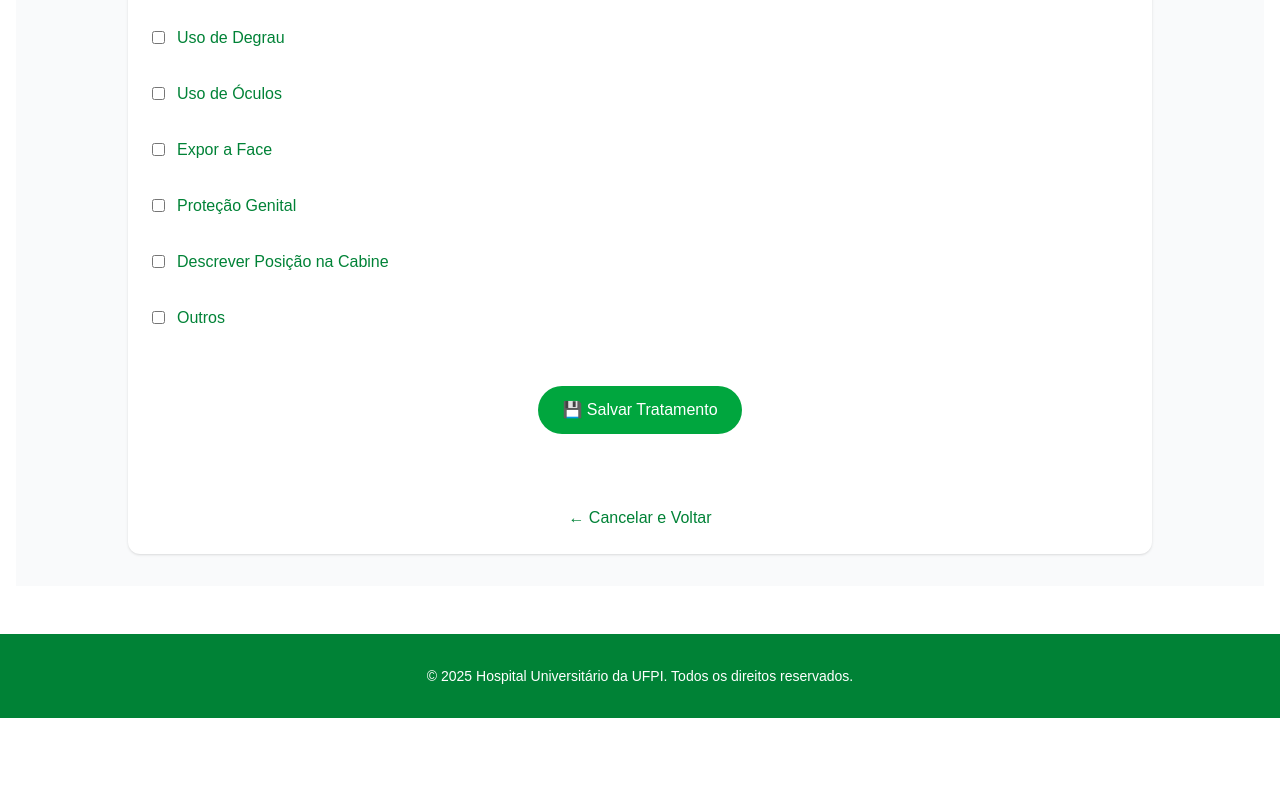
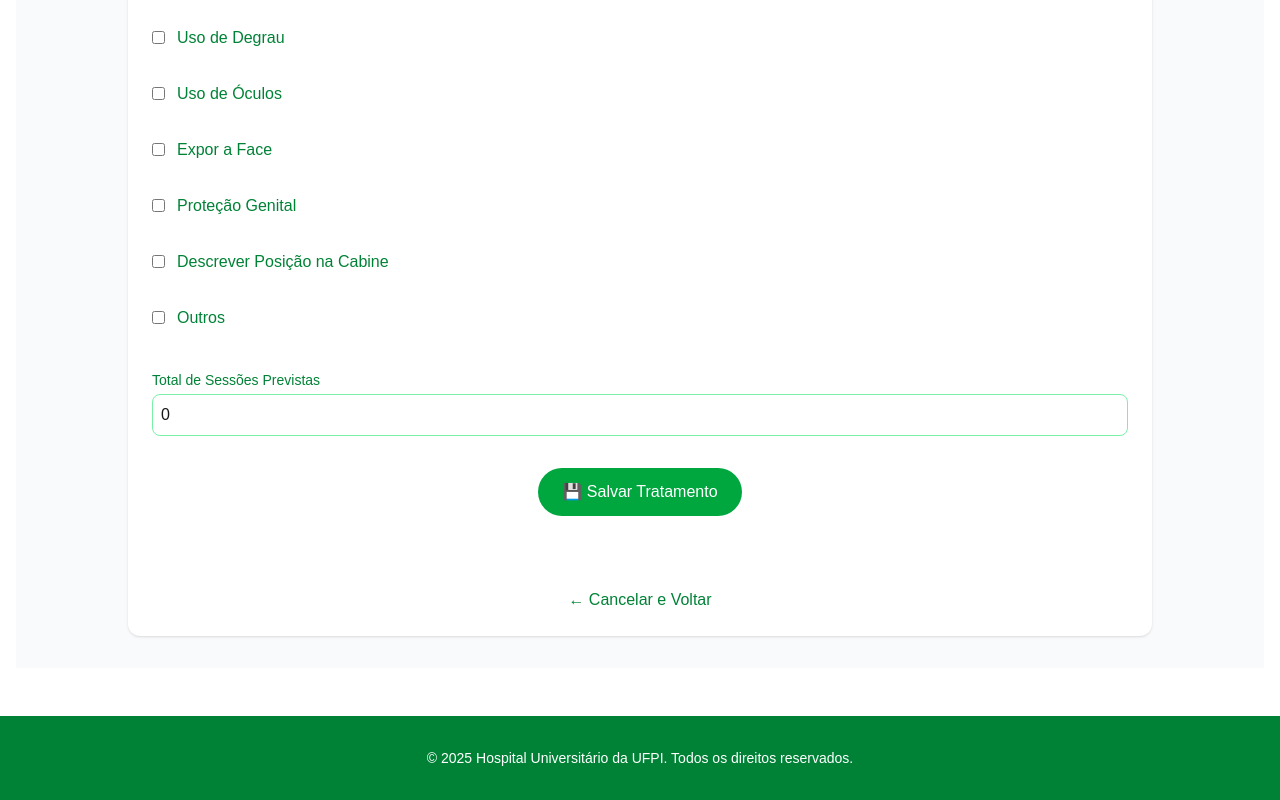
Before and after one commit to hospital-universitario-ufpi/projeto-hu-frontend, a Next.js app: page /paciente/1/tratamento in a window 1280 px wide. Shown: the part 1232-2032 px from the top of the page. Before the commit the page ends 1950 px from the top, so only its background shows below. Built offline with nearby package versions, Linux system fonts and the light colour scheme.

Commit message:
feat: ajustes nos componentes de sessões e tratamentos

```diff
--- a/src/app/paciente/[id]/page.tsx
+++ b/src/app/paciente/[id]/page.tsx
@@ -30,6 +30,7 @@ interface Tratamento {
   mapa: MapaCorporalData;
   exames: Exame[];
   particularidades: ParticularidadeData;
+  totalSessoesPrevistas?: number;
 }
 
 interface Sessao {
@@ -40,7 +41,6 @@ interface Sessao {
   observacoes: string;
   tempoExposicao: string;
 }
-
 
 export default function VisualizarPaciente() {
   const { id } = useParams();
@@ -55,6 +55,8 @@ export default function VisualizarPaciente() {
   const tratamentosPorPagina = 5;
 
   const [filtroData, setFiltroData] = useState("");
+
+
 
   useEffect(() => {
     const pacienteArmazenado = localStorage.getItem(`paciente_${id}`);
--- a/src/app/paciente/[id]/tratamento/page.tsx
+++ b/src/app/paciente/[id]/tratamento/page.tsx
@@ -15,7 +15,9 @@ import { useState, useEffect } from "react";
 import Link from "next/link";
 import MapaCorporal from "@/components/MapaCorporal";
 import SessaoExames, { Exame } from "@/components/SessaoExames";
-import Particularidade, { ParticularidadeData } from "@/components/Particularidade";
+import Particularidade, {
+  ParticularidadeData,
+} from "@/components/Particularidade";
 
 interface MapaCorporalData {
   [regiao: string]: number;
@@ -35,7 +37,10 @@ export default function CriarTratamentoPage() {
 
   const [mapa, setMapa] = useState<MapaCorporalData>({});
   const [exames, setExames] = useState<Exame[]>([]);
-  const [particularidades, setParticularidades] = useState<ParticularidadeData>({
+  const [totalSessoes, setTotalSessoes] = useState(0);
+
+  const [particularidades, setParticularidades] = useState<ParticularidadeData>(
+    {
       usoDegrau: false,
       descricaoUsoDegrau: "",
       usoOculos: false,
@@ -48,7 +53,8 @@ export default function CriarTratamentoPage() {
       descricaoPosicaoCabine: "",
       marcarOutros: false,
       descricaoOutros: "",
-  });
+    }
+  );
 
   const [tratamentos, setTratamentos] = useState<Tratamento[]>([]);
   const [tratamentoSalvo, setTratamentoSalvo] = useState(false);
@@ -87,7 +93,22 @@ export default function CriarTratamentoPage() {
 
         <MapaCorporal onChange={setMapa} initialData={mapa} />
         <SessaoExames onChange={setExames} initialData={exames} />
-        <Particularidade onChange={setParticularidades} initialData={particularidades} />
+        <Particularidade
+          onChange={setParticularidades}
+          initialData={particularidades}
+        />
+        <div className="mb-4">
+          <label className="block text-sm font-medium text-green-700 mb-1">
+            Total de Sessões Previstas
+          </label>
+          <input
+            type="number"
+            placeholder="Ex: 10"
+            className="border border-green-300 rounded-lg p-2 w-full"
+            value={totalSessoes}
+            onChange={(e) => setTotalSessoes(Number(e.target.value))}
+          />
+        </div>
 
         <div className="flex justify-center pt-4">
           <button
```
Also changed, not shown: src/app/paciente/[id]/tratamento/[idTratamento]/pagesessao.tsx (added). Lines whose indentation alone changed are shown as unchanged.
